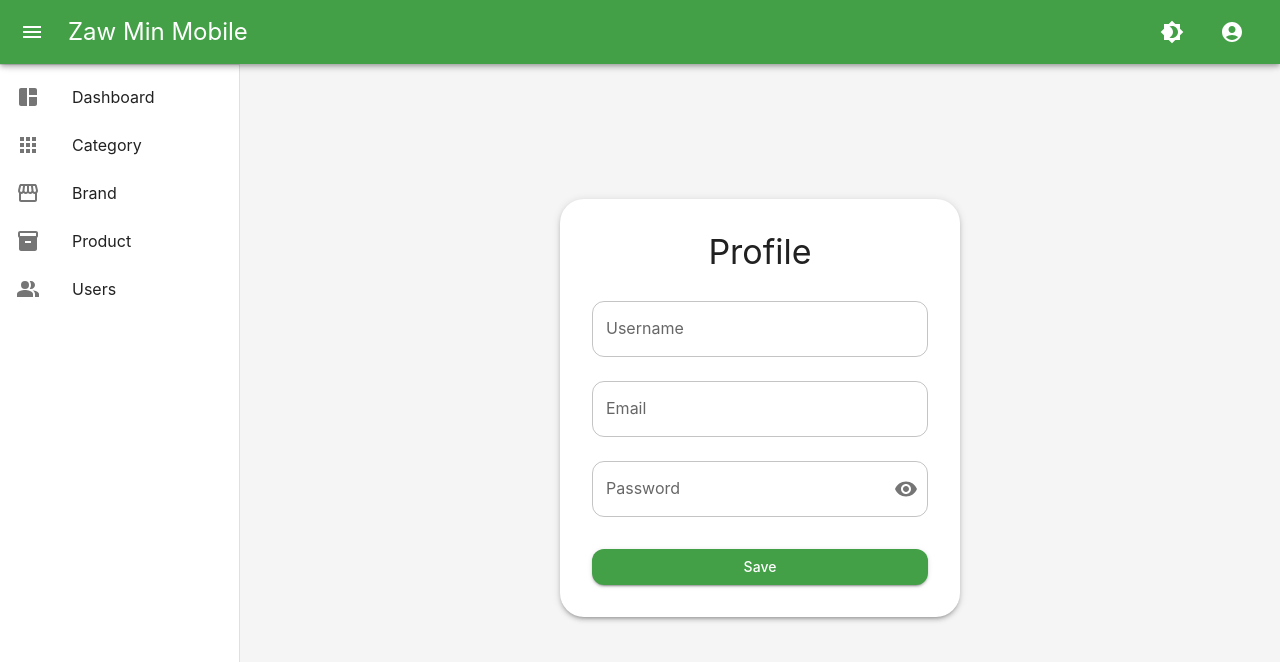
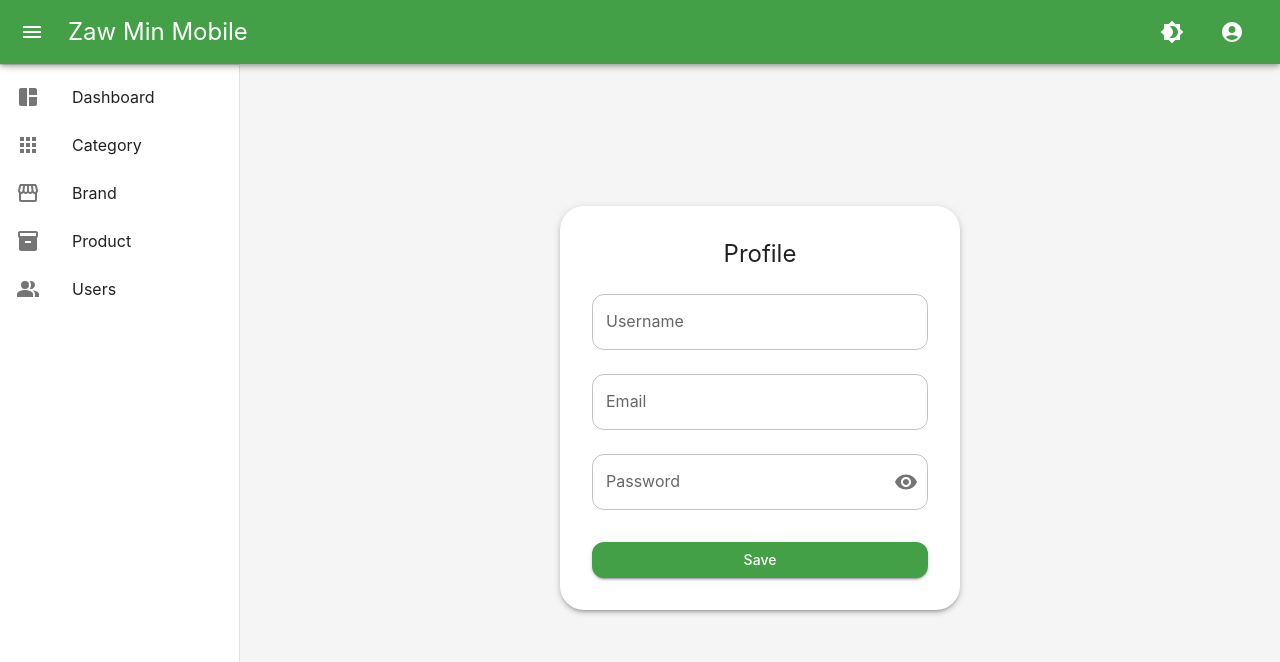
Before and after one commit to SufiaSimjee/Frontend, a React (Vite) app: page /profile in a window 1280 px wide. Shown: the top 662 px of the page. Built offline with nearby package versions, Linux system fonts and the light colour scheme.

Commit message:
Final design

```diff
--- a/src/main.jsx
+++ b/src/main.jsx
@@ -13,7 +13,6 @@ import ViewCategory from "./screens/ViewCategory.jsx";
 import ViewBrand from "./screens/ViewBrand.jsx";
 import ViewProduct from "./screens/ViewProduct.jsx";
 import ViewUser from "./screens/ViewUser.jsx";
-
 import LoginScreen from "./screens/LoginScreen.jsx";
 
 export const Main = () => {
--- a/src/screens/ProfileScreen.jsx
+++ b/src/screens/ProfileScreen.jsx
@@ -52,7 +52,7 @@ const ProfileScreen = () => {
           p: 4,
         }}
       >
-        <Typography variant="h4" align="center" gutterBottom>
+        <Typography variant="h5" align="center" gutterBottom>
           Profile
         </Typography>
 
--- a/src/screens/ViewBrand.jsx
+++ b/src/screens/ViewBrand.jsx
@@ -1,5 +1,5 @@
 import { useState } from "react";
-import { Typography } from "@mui/material";
+import { Typography,Paper } from "@mui/material";
 import AddFab from "../components/AddFab";
 import BrandDialog from "./BrandDialog.jsx"
 
```
Also changed, not shown: 1 other file (tests, documents, lock files or other folders).
